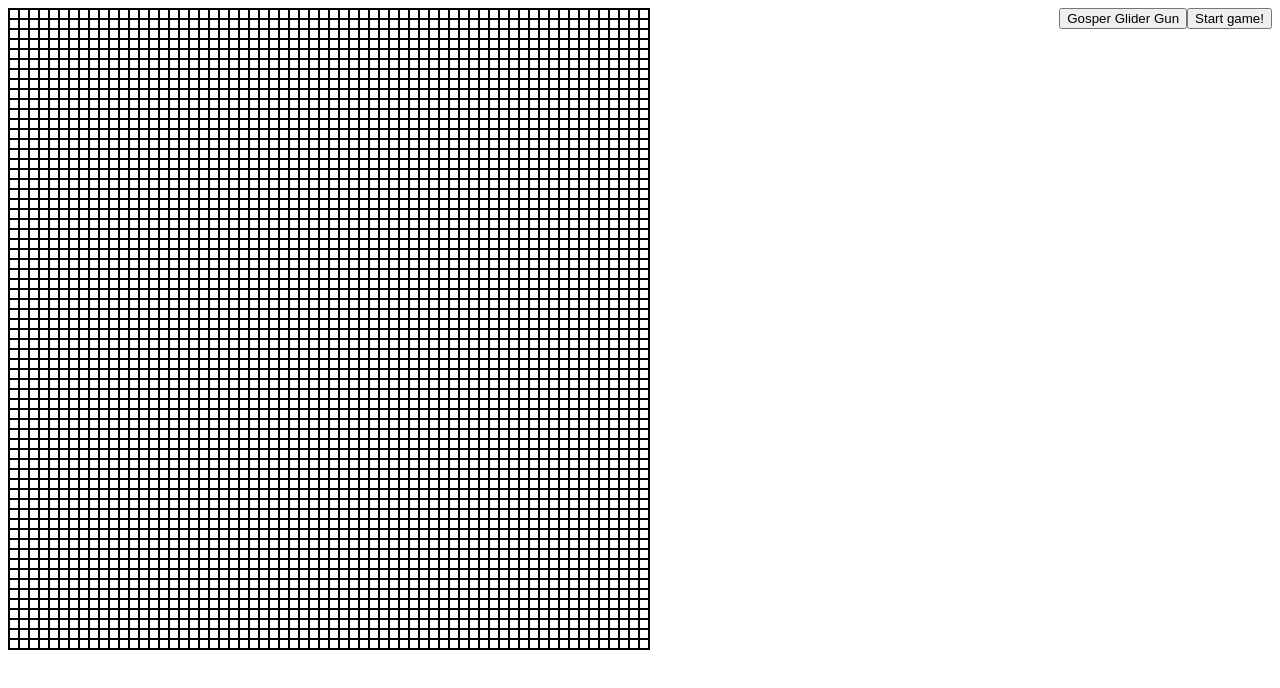
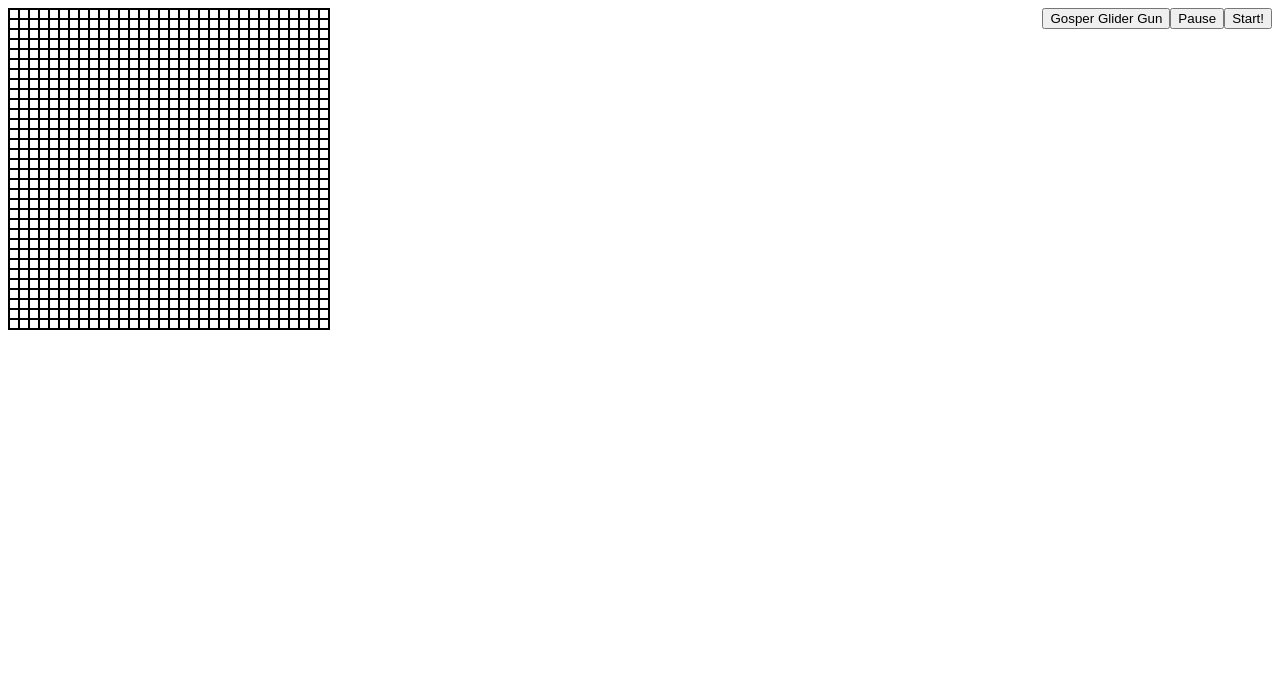
Before and after one commit to guarani/Conways-Game-Of-Life, a plain HTML site: page index.html in a window 1280 px wide. Drawn offline with Linux system fonts and the light colour scheme.

Commit message:
Added pause button.

```diff
--- a/game.js
+++ b/game.js
@@ -1,5 +1,5 @@
 var cw = 10;
-var dimension = 64
+var dimension = 32;
 var thickness = 2;
 var offset = thickness / 2;
 var canvas, ctx, w, h, xOffset, yOffset;
@@ -49,6 +49,14 @@ $(document).ready(function() {
 		gameLoop();
 		if (typeof game_loop != "undefined") clearInterval(game_loop);
 		game_loop = setInterval(gameLoop, 1000);
+		$('#start-game').button("disable");
+		$("#pause-game").button("enable");
+	});
+
+	$("#pause-game").click(function(event) {
+		clearInterval(game_loop);
+		$('#start-game').button("enable");
+		$("#pause-game").button("disable");
 	});
 
 	$("#gosper-glider-gun").click(function(event) {
--- a/index.html
+++ b/index.html
@@ -6,8 +6,9 @@
 		<link rel="stylesheet" type="text/css" href="game.css"></link>
 	</head>
 	<body>
-		<canvas id="canvas" width="642" height="642"></canvas>
-		<button class="option" id="start-game">Start game!</button>
+		<canvas id="canvas" width="322" height="322"></canvas>
+		<button class="option" id="start-game">Start!</button>
+		<button class="option" id="pause-game">Pause</button>
 		<button class="option" id="gosper-glider-gun">Gosper Glider Gun</button>
 	</body>
 </html>
```
Also changed, not shown: 1 other file.
